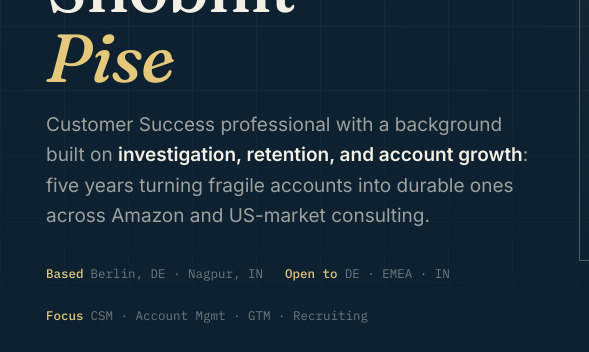
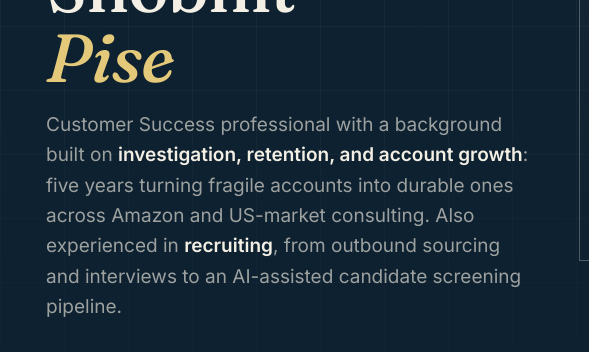
Before and after one commit to SPone1097/shobhit-portfolio, a plain HTML site: page index.html in a window 1280 px wide. Shown: the part 225-577 px from the top of the page, 0-589 px from the left. Drawn offline with Linux system fonts and the light colour scheme.

Commit message:
Add files via upload

```diff
--- a/index.html
+++ b/index.html
@@ -30,7 +30,7 @@
     <div>
       <div class="case-tag"><span class="dot"></span> Active File · Open to new engagements</div>
       <h1 class="name">Shobhit<br><em>Pise</em></h1>
-      <p class="role-line">Customer Success professional with a background built on <strong>investigation, retention, and account growth</strong>: five years turning fragile accounts into durable ones across Amazon and US-market consulting.</p>
+      <p class="role-line">Customer Success professional with a background built on <strong>investigation, retention, and account growth</strong>: five years turning fragile accounts into durable ones across Amazon and US-market consulting. Also experienced in <strong>recruiting</strong>, from outbound sourcing and interviews to an AI-assisted candidate screening pipeline.</p>
       <div class="hero-meta">
         <span><b>Based</b> Berlin, DE · Nagpur, IN</span>
         <span><b>Open to</b> DE · EMEA · IN</span>
```
